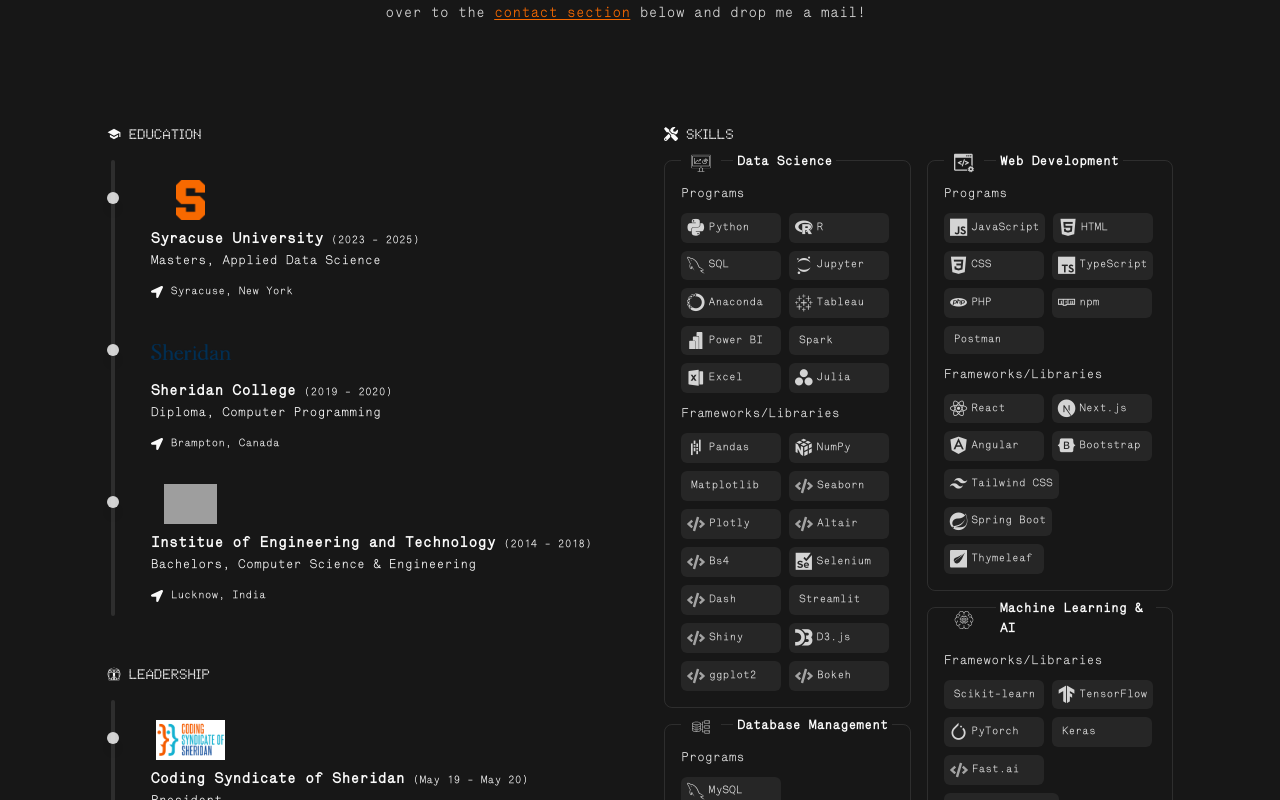
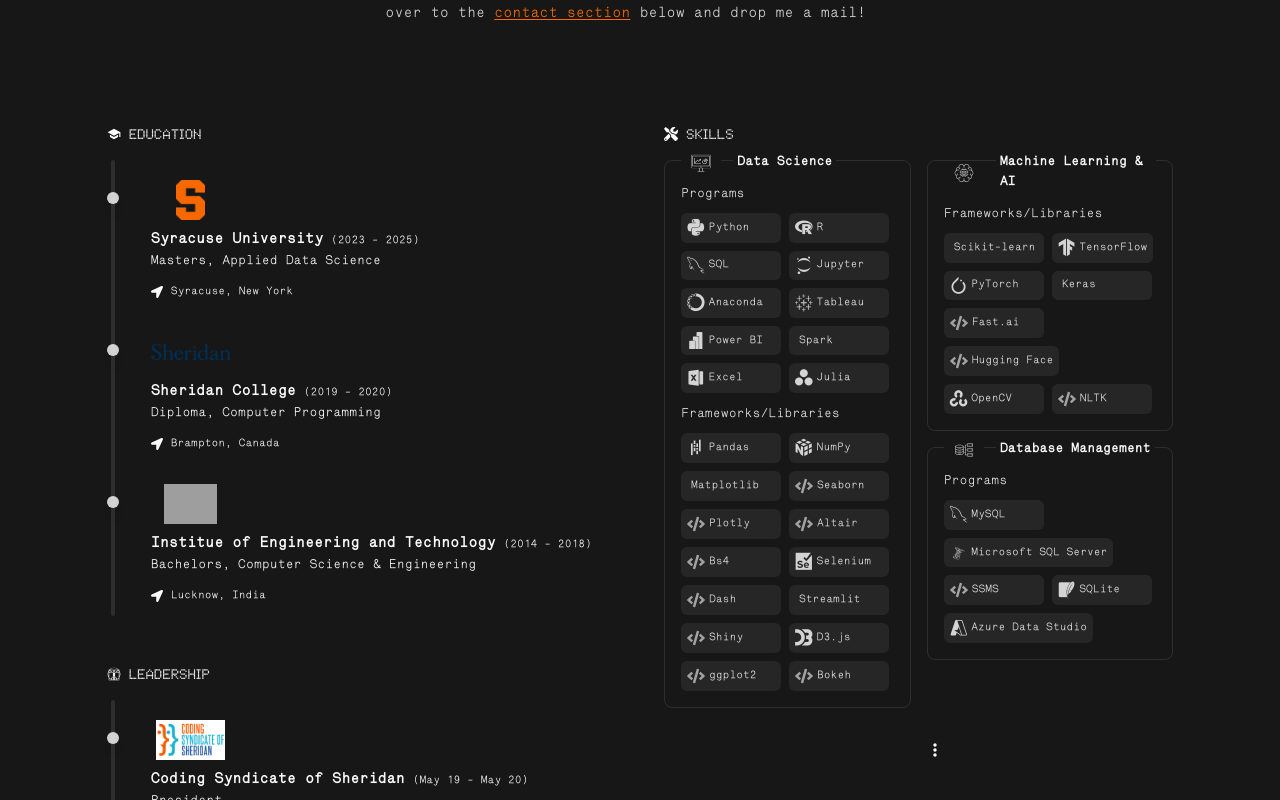
Before and after one commit to YashaswiPandey/YashaswiPandey.github.io, a Next.js app: page / in a window 1280 px wide. Shown: the part 1520-2320 px from the top of the page. Built offline with nearby package versions, Linux system fonts and the light colour scheme; grey boxes are pictures that could not be loaded.

Commit message:
Updated Skills section view

```diff
--- a/sections/Skills.tsx
+++ b/sections/Skills.tsx
@@ -1,3 +1,18 @@
+/*
+ * Portfolio - (c) 2025 by Yashaswi Pandey
+ * This program is free software: you can redistribute it and/or modify
+ * it under the terms of the GNU General Public License as published by
+ * the Free Software Foundation, either version 3 of the License, or
+ * (at your option) any later version.
+ *
+ * This program is distributed in the hope that it will be useful,
+ * but WITHOUT ANY WARRANTY; without even the implied warranty of
+ * MERCHANTABILITY or FITNESS FOR A PARTICULAR PURPOSE. See the
+ * GNU General Public License for more details.
+ *
+ * You should have received a copy of the GNU General Public License
+ * along with this program. If not, see <https://www.gnu.org/licenses/>.
+ */
 /*
  * Portfolio - (c) 2025 by Yashaswi Pandey
  * This program is free software: you can redistribute it and/or modify
@@ -70,6 +85,8 @@
 import { VscAzure } from "react-icons/vsc";
 import { Section } from "types/Sections";
 import { getSectionHeading } from "utils";
+import Tippy from "@tippyjs/react";
+import { MdMoreVert } from "react-icons/md";
 
 type Skill = {
   id: number;
@@ -268,6 +285,7 @@
 const Skills = () => {
   const column1 = useRef<HTMLDivElement>(null);
   const column2 = useRef<HTMLDivElement>(null);
+  const [showAll, setShowAll] = useState(false);
 
   const [leftCol, rightCol] = useMemo(() => {
     const estimateHeight = (skill: Skill) => {
@@ -276,7 +294,10 @@
       return baseHeight + (skill.programs.length + skill.frameworks.length) * itemHeight;
     };
 
-    const sortedSkills = [...skills].sort((a, b) => estimateHeight(b) - estimateHeight(a));
+    // Filter skills based on showAll state
+    const skillsToDisplay = showAll ? skills : skills.slice(0, 3);
+
+    const sortedSkills = [...skillsToDisplay].sort((a, b) => estimateHeight(b) - estimateHeight(a));
     const columns = [
       { items: [] as Skill[], height: 0 },
       { items: [] as Skill[], height: 0 },
@@ -289,7 +310,7 @@
     });
 
     return [columns[0].items, columns[1].items];
-  }, []);
+  }, [showAll]);
 
   return (
     <div id={Section.Skills} className="min-h-screen w-full">
@@ -308,6 +329,16 @@
           ))}
         </div>
       </div>
+
+      {skills.length > 3 && (
+        <div className="flex justify-center mt-6 w-full">
+          <Tippy content={showAll ? "Show fewer skills" : "Show all skills"} placement="right">
+            <div className="inline-block ml-8 p-2 cursor-pointer" onClick={() => setShowAll(!showAll)}>
+              <MdMoreVert size={20} />
+            </div>
+          </Tippy>
+        </div>
+      )}
     </div>
   );
 };
```
